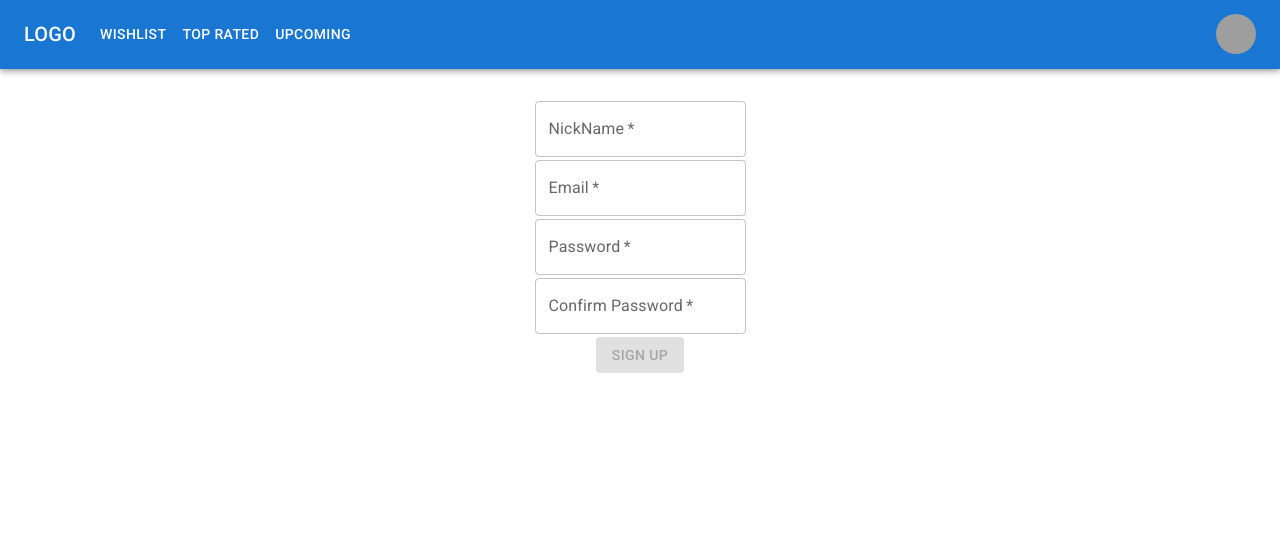
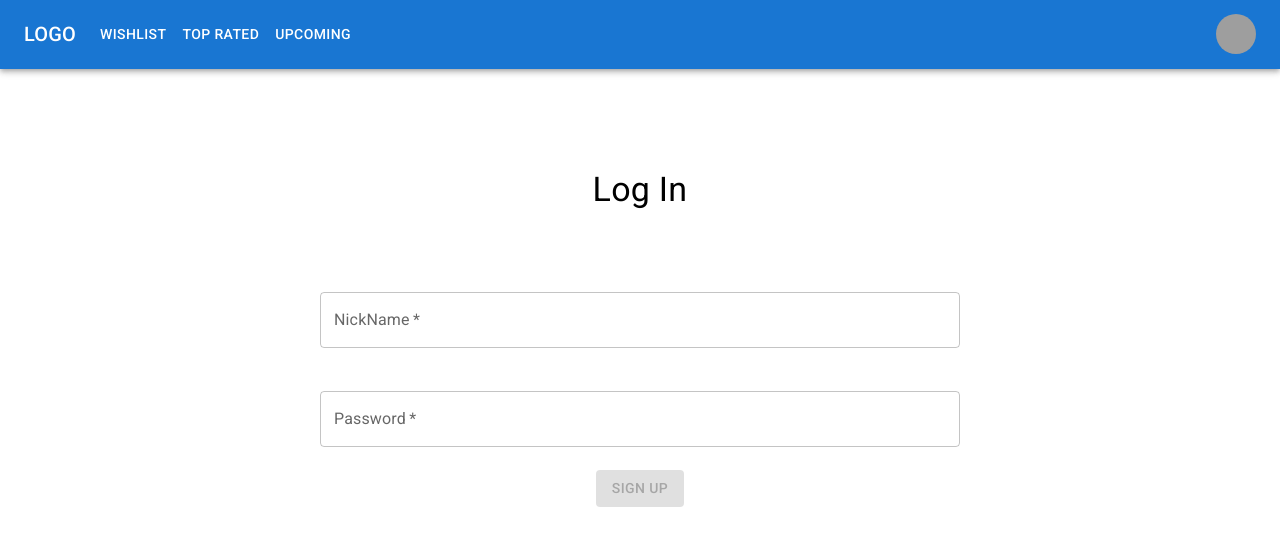
Before and after one commit to IhsenBen/box-office-movieDb, a React (Create React App) app: page /signup in a window 1280 px wide. Shown: the top 546 px of the page. Built offline with nearby package versions, Linux system fonts and the light colour scheme; grey boxes are pictures that could not be loaded.

Commit message:
Log-in and Sign--up ✅

```diff
--- a/src/App.tsx
+++ b/src/App.tsx
@@ -1,16 +1,16 @@
 import Navbar from './components/Navbar/Navbar';
 
-import Home from './pages/Home';
-// import Login from './pages/Login';
-import Signup from './pages/Signup';
+// import Home from './pages/Home';
+import LogIn from './pages/LogIn';
+// import Signup from './pages/Signup';
 
 function App() {
   return (
     <div className="App bg-gray-50 ">
       <Navbar />
       {/* <Home /> */}
-      {/* <Login /> */}
-      <Signup />
+      <LogIn />
+      {/* <Signup /> */}
     </div>
   );
 }
--- a/src/components/FormField/FormField.tsx
+++ b/src/components/FormField/FormField.tsx
@@ -1,7 +1,6 @@
-import React from "react";
-import { ErrorMessage, Field } from "formik";
-import TextField from '@mui/material/TextField';
-
+import React from 'react';
+import { ErrorMessage, Field } from 'formik';
+import {TextField} from '@mui/material';
 
 
 interface FormikFieldProps {
@@ -11,9 +10,20 @@ interface FormikFieldProps {
   required?: boolean;
 }
 
-const FormikField: React.FC<FormikFieldProps> = ({ name, label, type = "text", required = false}) => {
+const FormikField: React.FC<FormikFieldProps> = ({
+  name,
+  label,
+  type = 'text',
+  required = false,
+}) => {
   return (
-    <div className="FormikField">
+    <div style={
+      {
+        marginTop: '20px',
+        marginBottom: '20px',
+        width: '50vw',
+      }
+    } >
       <Field
         required={required}
         autoComplete="off"
--- /dev/null
+++ b/src/pages/LogIn.tsx
@@ -0,0 +1,90 @@
+import React from 'react';
+import { Formik, Form } from 'formik';
+import * as Yup from 'yup';
+import { Button, Grid, Typography } from '@mui/material/';
+
+import FormikField from '../components/FormField/FormField';
+
+interface LogInValues {
+  NickName: string;
+  password: string;
+}
+
+const initialLogIn: LogInValues = {
+  NickName: '',
+  password: '',
+};
+
+const validationSchema = Yup.object().shape({
+  NickName: Yup.string().required('Username is required'),
+  password: Yup.string().required('Password is required'),
+});
+
+const LogIn: React.FC = () => {
+  const handleSubmit = (values: LogInValues): void => {
+    alert(JSON.stringify(values));
+    console.log(values);
+  };
+
+  return (
+    <div className="Form" style={{ marginTop: '100px' }}>
+      <Typography variant="h4" gutterBottom sx={{ textAlign: 'center' }}>
+        Log In
+      </Typography>
+      <Formik
+        onSubmit={handleSubmit}
+        initialValues={initialLogIn}
+        validationSchema={validationSchema}
+      >
+        {(props) => {
+          return (
+            <Form>
+              <Grid
+                container
+                sx={{
+                  px: '150px',
+                  py: '50px',
+                  display: 'flex',
+                  flexDirection: 'column',
+                  justifyContent: 'center',
+                  alignItems: 'center',
+                }}
+              >
+                <Grid item xs={12} sm={12}>
+                  <FormikField
+                    name="NickName"
+                    label="NickName"
+                    type="text"
+                    required={true}
+                  />
+                </Grid>
+
+                <Grid item xs={12} sm={12}>
+                  <FormikField
+                    name="password"
+                    label="Password"
+                    type="password"
+                    required={true}
+                  />
+                </Grid>
+
+                <Grid item xs={12} >
+                  <Button
+                    type="submit"
+                    variant="contained"
+                    color="primary"
+                    disabled={!props.isValid || !props.dirty}
+                  >
+                    Sign Up
+                  </Button>
+                </Grid>
+              </Grid>
+            </Form>
+          );
+        }}
+      </Formik>
+    </div>
+  );
+};
+
+export default LogIn;
--- a/src/pages/Signup.tsx
+++ b/src/pages/Signup.tsx
@@ -1,9 +1,10 @@
 import React from 'react';
 import { Formik, Form } from 'formik';
 import * as Yup from 'yup';
-import { Button, Box } from '@mui/material/';
+import { Button, Grid, Typography } from '@mui/material/';
 
 import FormikField from '../components/FormField/FormField';
+
 
 /*
 dosen't work yet, just wrote boilerplate code
@@ -30,7 +31,7 @@ const numericRegex = /(?=.*[0-9])/;
 const mockEmails = ['test1@gmail.com', 'test2@aol.com', 'test3@live.com'];
 
 const validationSchema = Yup.object().shape({
-  username: Yup.string()
+  NickName: Yup.string()
     .min(3, 'Username must be at least 3 characters')
     .required('Username is required'),
   email: Yup.string()
@@ -43,69 +44,87 @@ const validationSchema = Yup.object().shape({
     .matches(uppercaseRegex, 'Password must contain an uppercase letter')
     .matches(numericRegex, 'Password must contain a number')
     .required('Password is required'),
-  confirmPassword: Yup.string()
+  passwordConfirm: Yup.string()
     .oneOf([Yup.ref('password'), null], 'Passwords must match')
     .required('Confirm Password is required'),
 });
 
 const Signup: React.FC = () => {
   const handleSubmit = (values: FormValues): void => {
+    alert(JSON.stringify(values));
     console.log(values);
   };
 
   return (
+    <div className="Form" style={{ marginTop: '100px' }}>
+      <Typography variant="h4" gutterBottom sx={{ textAlign: 'center' }}>
+        Sign-up
+      </Typography>
       <Formik
+        onSubmit={handleSubmit}
         initialValues={initialValues}
         validationSchema={validationSchema}
-      onSubmit={handleSubmit}
       >
-      {(props) => (
+        {(props) => {
+          return (
             <Form>
-          <Box
-            display="flex"
-            flexDirection="column"
-            alignItems="center"
-            justifyContent="center"
-            p={2}
-            m={2}
+              <Grid
+                container
+                sx={{
+                  px: '150px',
+                  py: '50px',
+                }}
               >
+                <Grid container spacing={2}>
+                  <Grid item xs={12} sm={6}>
                     <FormikField
                       name="NickName"
                       label="NickName"
                       type="text"
                       required={true}
                     />
+                  </Grid>
+                  <Grid item xs={12} sm={6}>
                     <FormikField
                       name="email"
                       label="Email"
                       type="email"
                       required={true}
                     />
+                  </Grid>
+                  <Grid item xs={12} sm={6}>
                     <FormikField
                       name="password"
                       label="Password"
                       type="password"
                       required={true}
                     />
+                  </Grid>
+                  <Grid item xs={12} sm={6}>
                     <FormikField
-                name="confirmPassword"
+                      name="passwordConfirm"
                       label="Confirm Password"
                       type="password"
                       required={true}
                     />
-
+                  </Grid>
+                  <Grid item xs={12} sx={{ textAlign: 'right' }}>
                     <Button
                       type="submit"
                       variant="contained"
                       color="primary"
-              disabled={ !props.isValid || !props.dirty}
+                      disabled={!props.isValid || !props.dirty}
                     >
                       Sign Up
                     </Button>
-          </Box>
+                  </Grid>
+                </Grid>
+              </Grid>
             </Form>
-      )}
+          );
+        }}
       </Formik>
+    </div>
   );
 };
 
```
Also changed, not shown: 1 other file (tests, documents, lock files or other folders). Lines whose indentation alone changed are shown as unchanged.
